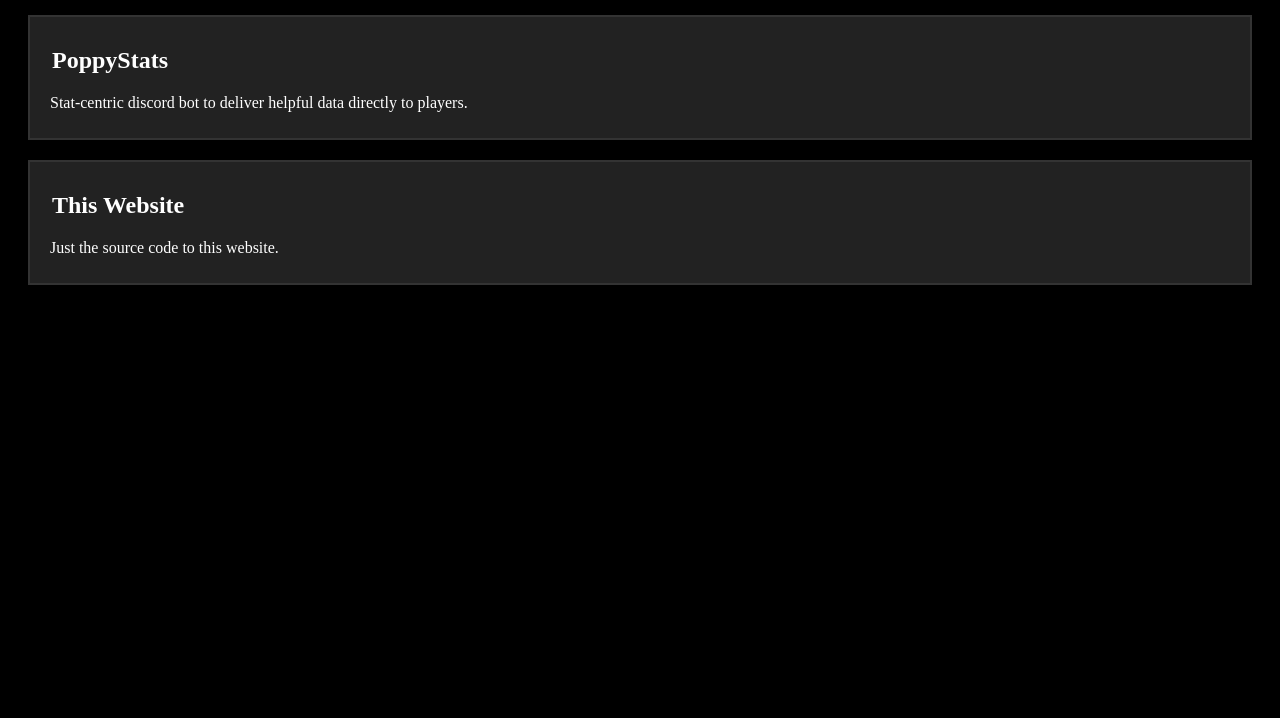
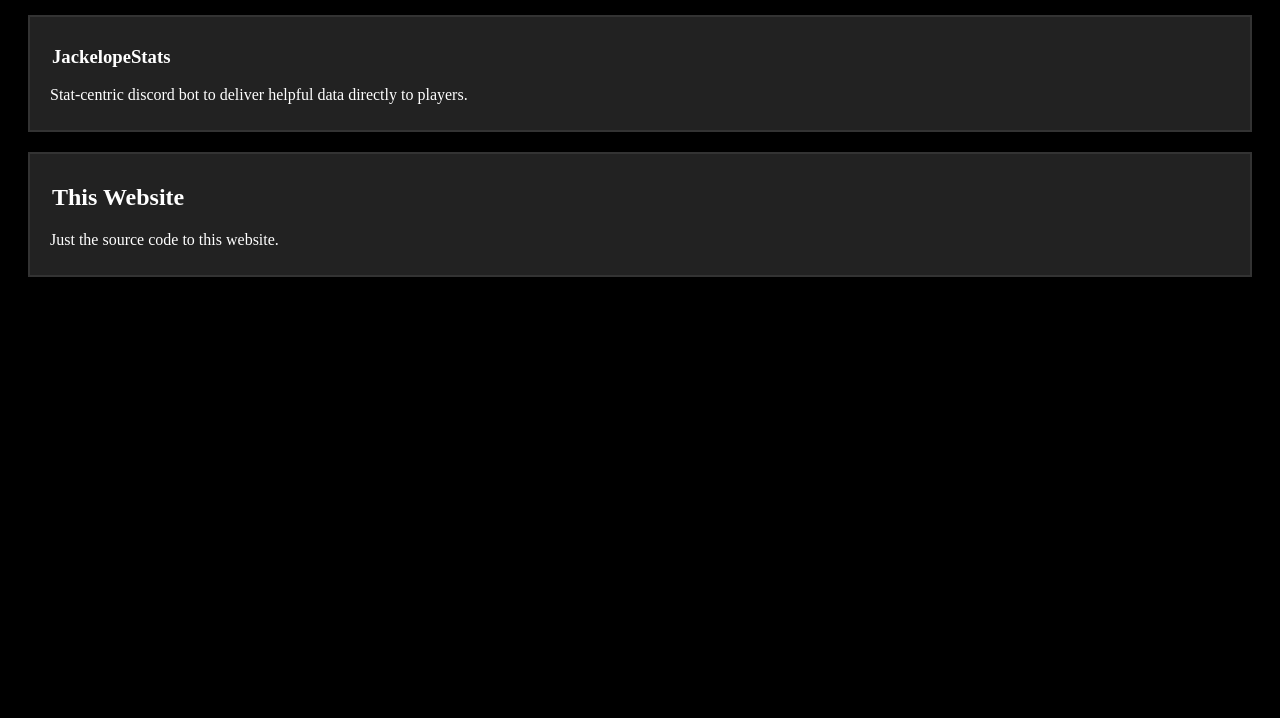
Before and after one commit to chewiejackelope/chewiejackelope.github.io, a plain HTML site: page index.html in a window 1280 px wide. Shown: the part 82-800 px from the top of the page. Drawn offline with Linux system fonts and the light colour scheme.

Commit message:
changed name, making sure everything's up to date

```diff
--- a/index.html
+++ b/index.html
@@ -31,7 +31,7 @@ p  { color: white; }
 <h1>Welcome to my projects</h1>
 <div class="project">
 
-	<h2><a href="https://chewiejackelope.github.io/legbot">PoppyStats</a></h2>
+	<h3><a href="https://chewiejackelope.github.io/legbot">JackelopeStats</a></h2>
 	<p>Stat-centric discord bot to deliver helpful data directly to players.</p>
 </div>
 <div class="project">
```
